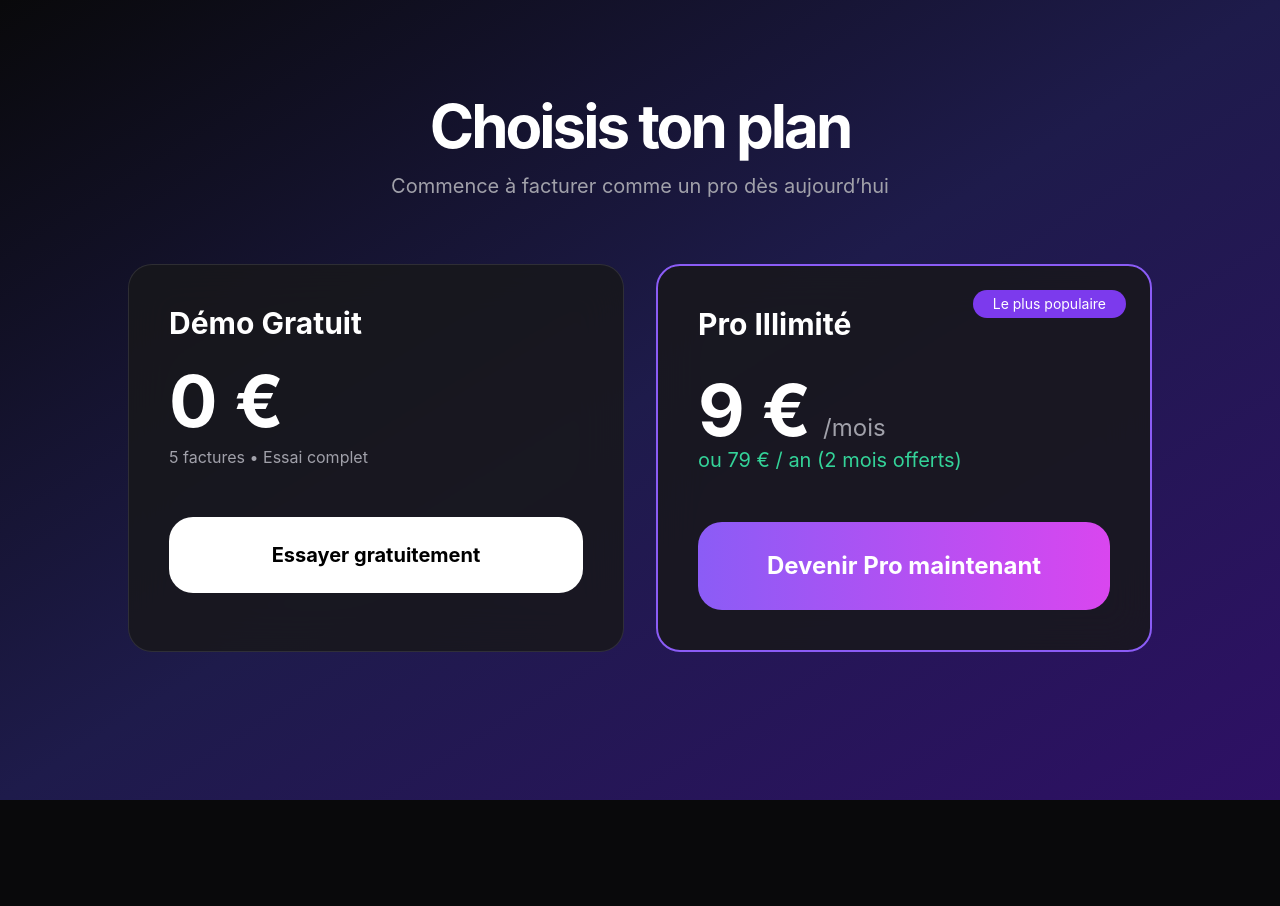
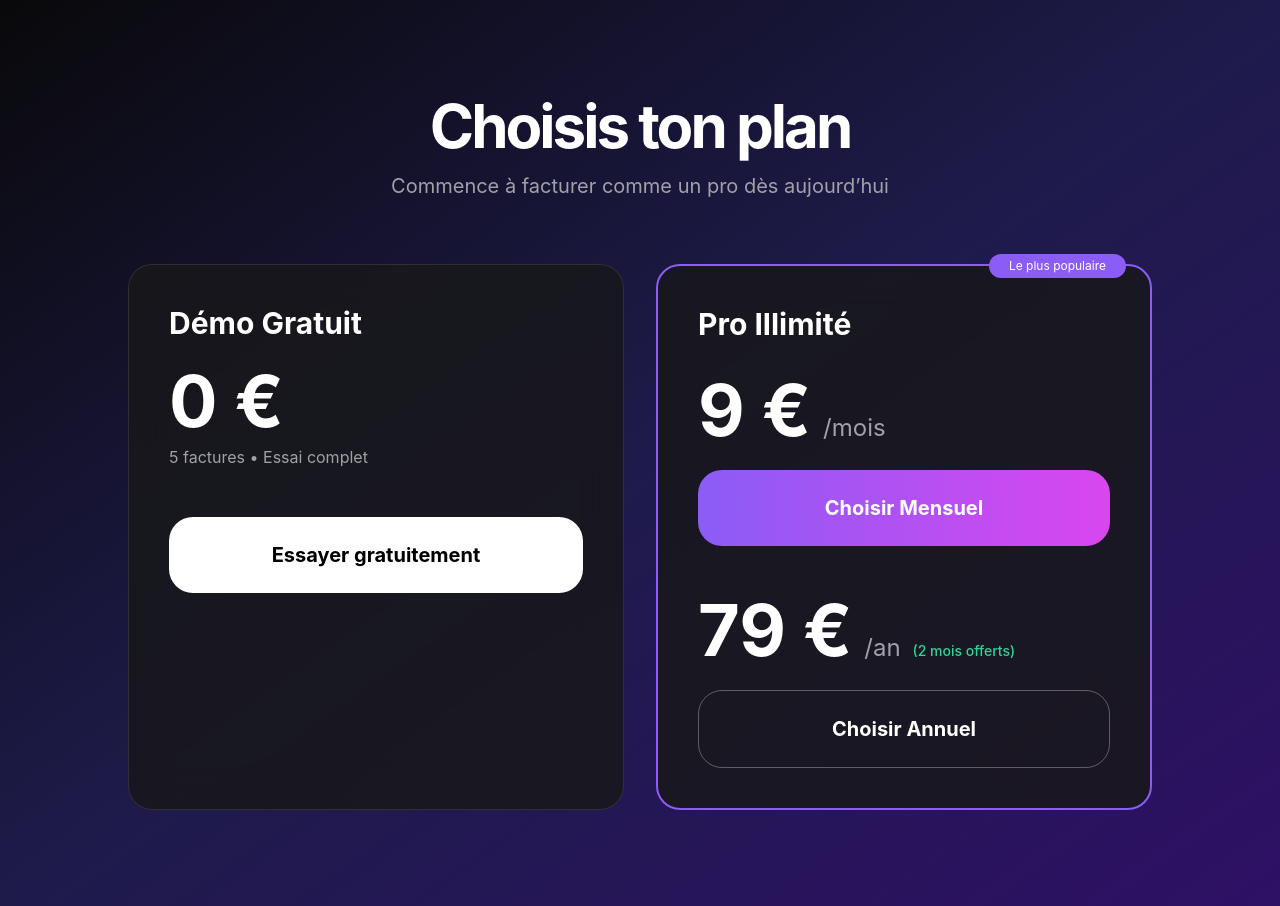
Before and after one commit to Nisso-devIA/freelance-facture-pro, a Next.js app: page /pricing in a window 1280 px wide. Before the commit the page ends 800 px from the top, so only its background shows below. Built offline with nearby package versions, Linux system fonts and the light colour scheme.

Commit message:
feat: pricing page with monthly + yearly plans

```diff
--- a/app/pricing/page.tsx
+++ b/app/pricing/page.tsx
@@ -12,32 +12,48 @@ export default function Pricing() {
         </div>
 
         <div className="grid md:grid-cols-2 gap-8 max-w-5xl mx-auto">
-          {/* Démo */}
+          {/* Démo Gratuit */}
           <div className="glass rounded-3xl p-10 border border-white/10">
             <h2 className="text-3xl font-bold">Démo Gratuit</h2>
             <div className="text-7xl font-bold mt-6">0 €</div>
             <p className="text-zinc-400 mt-2">5 factures • Essai complet</p>
-            <Link href="/demo" className="block w-full text-center py-6 mt-12 bg-white text-black rounded-3xl font-bold text-xl hover:scale-105 transition-all">
+            <Link
+              href="/demo"
+              className="block w-full text-center py-6 mt-12 bg-white text-black rounded-3xl font-bold text-xl hover:scale-105 transition-all"
+            >
               Essayer gratuitement
             </Link>
           </div>
 
-          {/* Pro */}
-          <div className="glass rounded-3xl p-10 border-2 border-violet-500 relative overflow-hidden">
-            <div className="absolute top-6 right-6 bg-violet-600 text-white text-sm px-5 py-1 rounded-3xl">Le plus populaire</div>
+          {/* Pro Illimité - Mensuel + Annuel */}
+          <div className="glass rounded-3xl p-10 border-2 border-violet-500 relative">
+            <div className="absolute -top-3 right-6 bg-violet-500 text-white text-xs px-5 py-1 rounded-3xl">Le plus populaire</div>
 
             <h2 className="text-3xl font-bold">Pro Illimité</h2>
-            <div className="flex items-baseline gap-3 mt-8">
+
+            {/* Mensuel */}
+            <div className="mt-8 flex items-baseline gap-3">
               <span className="text-7xl font-bold">9 €</span>
               <span className="text-2xl text-zinc-400">/mois</span>
             </div>
-            <p className="text-emerald-400 text-xl">ou 79 € / an (2 mois offerts)</p>
-
             <button
               onClick={() => window.location.href = '/api/stripe/checkout?plan=monthly'}
-              className="w-full py-7 mt-12 bg-gradient-to-r from-violet-500 to-fuchsia-500 rounded-3xl font-bold text-2xl hover:brightness-110 transition-all"
+              className="w-full py-6 mt-6 bg-gradient-to-r from-violet-500 to-fuchsia-500 rounded-3xl font-bold text-xl hover:brightness-110 transition-all"
             >
-              Devenir Pro maintenant
+              Choisir Mensuel
+            </button>
+
+            {/* Annuel */}
+            <div className="mt-12 flex items-baseline gap-3">
+              <span className="text-7xl font-bold">79 €</span>
+              <span className="text-2xl text-zinc-400">/an</span>
+              <span className="text-emerald-400 text-sm font-medium">(2 mois offerts)</span>
+            </div>
+            <button
+              onClick={() => window.location.href = '/api/stripe/checkout?plan=yearly'}
+              className="w-full py-6 mt-6 border border-white/30 hover:bg-white/10 rounded-3xl font-bold text-xl transition-all"
+            >
+              Choisir Annuel
             </button>
           </div>
         </div>
```
